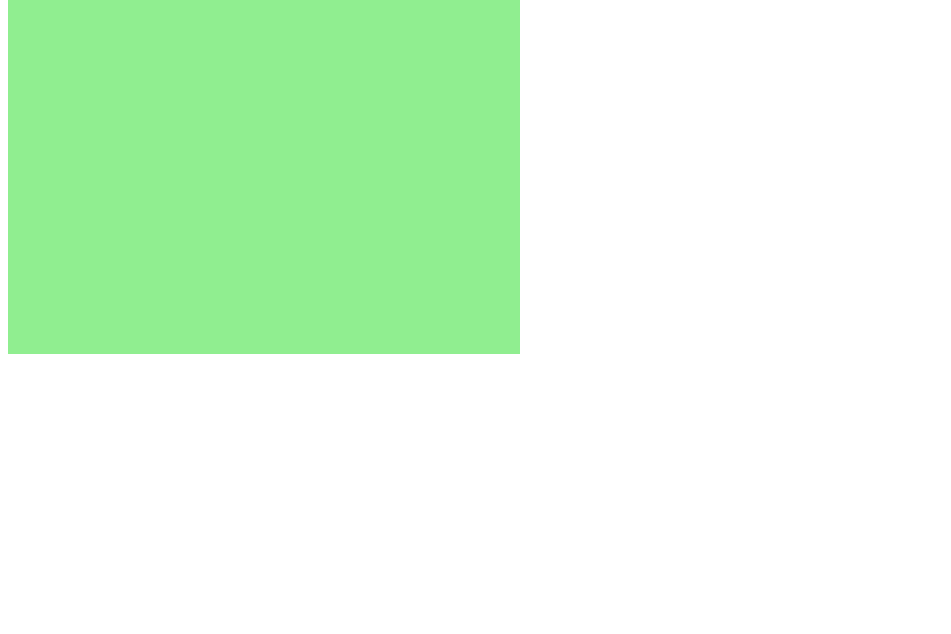
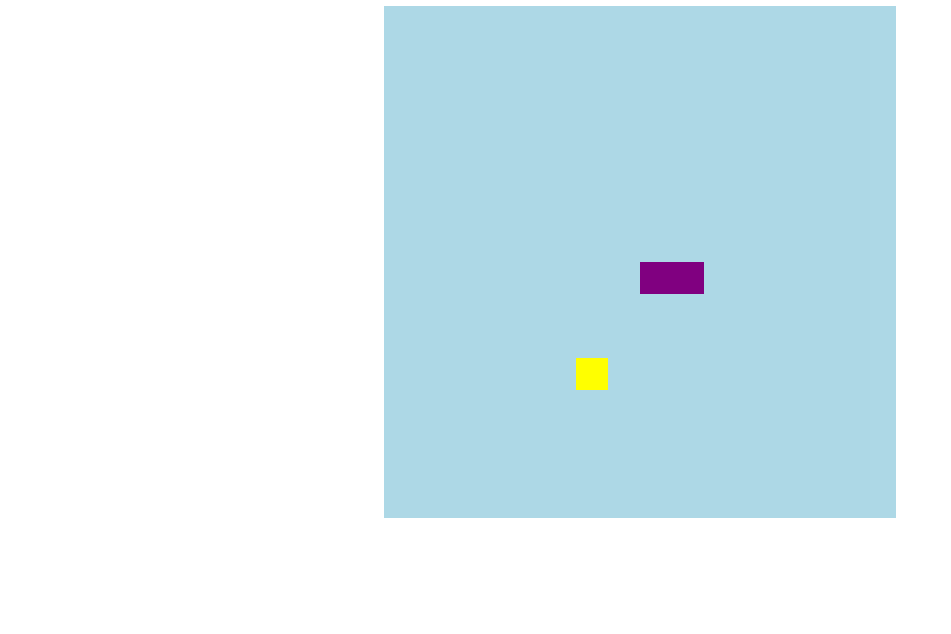
Before and after one commit to mateus-paz/jogo_da_cobrinha-DIO, a plain HTML site: page index.html in a window 1280 px wide. Shown: the part 166-800 px from the top of the page, without its empty margins (0-951 px from the left). Drawn offline with Linux system fonts and the light colour scheme.

Commit message:
Resultado Final

```diff
--- a/index.html
+++ b/index.html
@@ -10,6 +10,7 @@
     <title>Jogo da Cobra</title>
 </head>
 <body>
+    <h1>Jogo da Cobrinha</h1>
     <canvas id="snake" width="512" height="512"></canvas>
 </body>
 </html>
--- a/script.js
+++ b/script.js
@@ -1,10 +1,82 @@
 let canvas = document.getElementById("snake");
 let context = canvas.getContext("2d");
 let box = 32;
+let snake = [];
+snake[0] = {
+    x: 8*box,
+    y: 8*box
+}
+
+let direction = "right";
+let food = {
+    x: Math.floor(Math.random() * 15 + 1) * box,
+    y: Math.floor(Math.random() * 15 + 1) * box
+}
 
 function criarBG(){
-    context.fillStyle = "lightgreen";
+    context.fillStyle = "lightblue";
     context.fillRect(0, 0, 16 * box, 16 * box);
 }
 
-criarBG();
+function criarCobrinha(){
+    for(i = 0; i< snake.length; i++){
+        context.fillStyle = "purple";
+        context.fillRect(snake[i].x, snake[i].y, box, box);
+    }
+}
+
+function drawFood(){
+    context.fillStyle = "yellow";
+    context.fillRect(food.x, food.y, box, box);
+}
+
+document.addEventListener('keydown', update);
+
+function update (event){
+    if(event.keyCode == 37 && direction != "right") direction = "left";
+    if(event.keyCode == 38 && direction != "down") direction = "up";
+    if(event.keyCode == 39 && direction != "left") direction = "right";
+    if(event.keyCode == 40 && direction != "up") direction = "down";
+}
+
+function iniciarJogo(){
+    if(snake[0].x > 15 * box && direction == "right") snake[0].x = 0;
+    if(snake[0].x < 0 && direction == "left") snake[0].x = 16 * box;
+    if(snake[0].y > 15 * box && direction == "down") snake[0].y = 0;
+    if(snake[0].y < 0 && direction == "up") snake[0].y = 16 * box;
+
+    for(i = 1; i< snake.length; i++){
+        if(snake[0].x == snake[i].x && snake[0].y == snake[i].y){
+            clearInterval(jogo);
+            alert("Game Over :/");
+        }
+    }
+
+    criarBG();
+    criarCobrinha();
+    drawFood();
+
+    let snakeX = snake[0].x;
+    let snakeY = snake[0].y;
+
+    if(direction == "right") snakeX+=box;
+    if(direction == "left") snakeX-=box;
+    if(direction == "up") snakeY-=box;
+    if(direction == "down") snakeY+=box;
+
+    if(snakeX != food.x || snakeY != food.y){
+        snake.pop();
+    }else{
+        food.x = Math.floor(Math.random() * 15 + 1) * box;
+        food.y = Math.floor(Math.random() * 15 + 1) * box;
+    }
+
+    let newHead = {
+        x: snakeX,
+        y: snakeY
+    }
+
+    snake.unshift(newHead);
+}
+
+let jogo = setInterval(iniciarJogo, 100);
--- a/style.css
+++ b/style.css
@@ -0,0 +1,8 @@
+body{
+    height: 95vh;
+    width: 95;
+    display: flex;
+    justify-content: center;
+    align-items: center;
+    flex-direction: column;
+}
```
